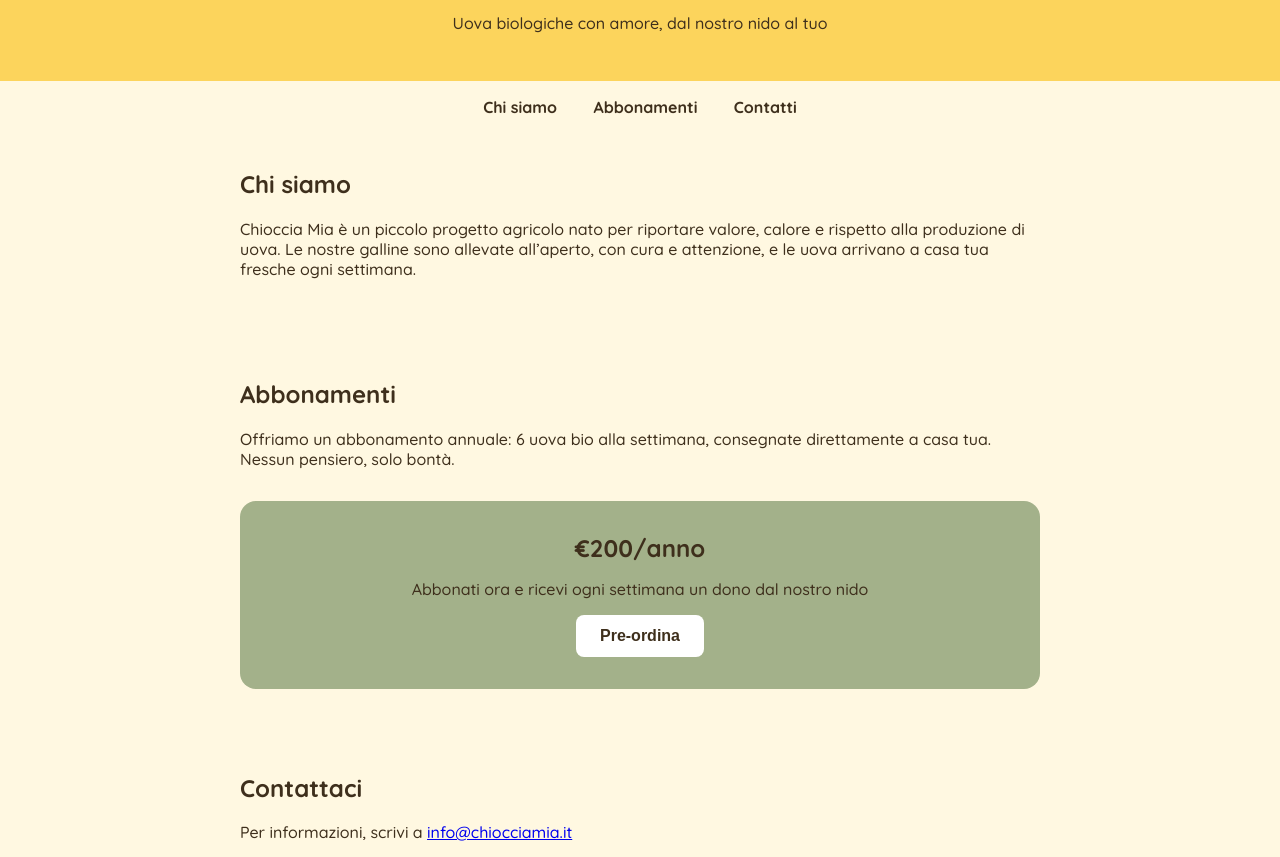
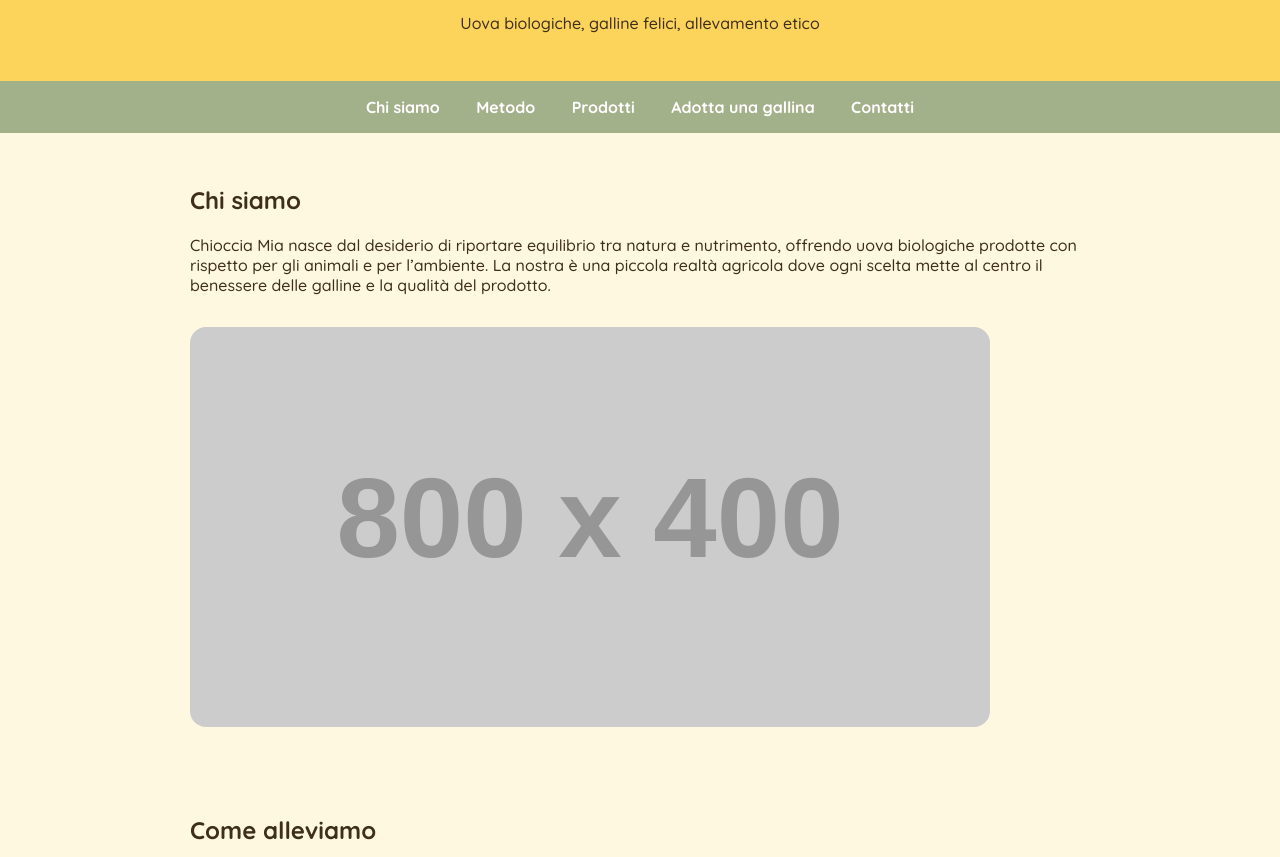
Before and after one commit to Cesti00/chioccia-mia, a plain HTML site: page index.html in a window 1280 px wide. Shown: the part 95-952 px from the top of the page. Drawn offline with Linux system fonts and the light colour scheme; placeholder pictures from the web are drawn by us.

Commit message:
Update index.html

```diff
--- a/index.html
+++ b/index.html
@@ -4,7 +4,7 @@
   <meta charset="UTF-8" />
   <meta name="viewport" content="width=device-width, initial-scale=1.0" />
   <title>Chioccia Mia!</title>
-  <link href="https://fonts.googleapis.com/css2?family=Quicksand:wght@500;700&display=swap" rel="stylesheet" />
+  <link href="https://fonts.googleapis.com/css2?family=Quicksand:wght@500;700&display=swap" rel="stylesheet">
   <style>
     body {
       font-family: 'Quicksand', sans-serif;
@@ -22,19 +22,25 @@
       margin: 0;
     }
     nav {
+      background-color: #a3b18a;
+      padding: 1rem;
       text-align: center;
-      margin-top: 1rem;
     }
     nav a {
       margin: 0 1rem;
       text-decoration: none;
-      color: #3e2f1c;
+      color: #fff;
       font-weight: bold;
     }
     section {
       padding: 2rem;
-      max-width: 800px;
+      max-width: 900px;
       margin: auto;
+    }
+    section img {
+      max-width: 100%;
+      border-radius: 1rem;
+      margin-top: 1rem;
     }
     .cta {
       background-color: #a3b18a;
@@ -42,19 +48,7 @@
       text-align: center;
       border-radius: 1rem;
       margin-top: 2rem;
-    }
-    .cta h2 {
-      margin: 0 0 1rem;
-    }
-    .cta button {
-      background-color: #fff;
-      border: none;
-      padding: 0.75rem 1.5rem;
-      font-size: 1rem;
-      border-radius: 0.5rem;
-      cursor: pointer;
-      color: #3e2f1c;
-      font-weight: bold;
+      color: #fff;
     }
     footer {
       background-color: #fcd45c;
@@ -67,34 +61,65 @@
 <body>
   <header>
     <h1>Chioccia Mia!</h1>
-    <p>Uova biologiche con amore, dal nostro nido al tuo</p>
+    <p>Uova biologiche, galline felici, allevamento etico</p>
   </header>
   <nav>
     <a href="#chi-siamo">Chi siamo</a>
-    <a href="#abbonamenti">Abbonamenti</a>
+    <a href="#metodo">Metodo</a>
+    <a href="#prodotti">Prodotti</a>
+    <a href="#abbonamento">Adotta una gallina</a>
     <a href="#contatti">Contatti</a>
   </nav>
+
   <section id="chi-siamo">
     <h2>Chi siamo</h2>
     <p>
-      Chioccia Mia è un piccolo progetto agricolo nato per riportare valore, calore e rispetto alla produzione di uova. Le nostre galline sono allevate all’aperto, con cura e attenzione, e le uova arrivano a casa tua fresche ogni settimana.
+      Chioccia Mia nasce dal desiderio di riportare equilibrio tra natura e nutrimento, offrendo uova biologiche prodotte con rispetto per gli animali e per l’ambiente. La nostra è una piccola realtà agricola dove ogni scelta mette al centro il benessere delle galline e la qualità del prodotto.
     </p>
+    <img src="https://via.placeholder.com/800x400?text=Galline+felici" alt="Galline nel prato">
   </section>
-  <section id="abbonamenti">
-    <h2>Abbonamenti</h2>
+
+  <section id="metodo">
+    <h2>Come alleviamo</h2>
     <p>
-      Offriamo un abbonamento annuale: 6 uova bio alla settimana, consegnate direttamente a casa tua. Nessun pensiero, solo bontà.
+      Le nostre galline razzolano libere in spazi ampi, si nutrono in modo naturale e vivono seguendo i ritmi della natura. Nessun compromesso: niente gabbie, niente forzature, solo un ambiente sereno per un prodotto sano.
+    </p>
+    <img src="https://via.placeholder.com/800x400?text=Allevamento+all%27aperto" alt="Allevamento all'aperto">
+  </section>
+
+  <section id="prodotti">
+    <h2>I nostri prodotti</h2>
+    <h3>🥚 Uova biologiche</h3>
+    <p>Vendita diretta a privati, negozi, bar e ristoranti. Contattaci per ricevere il listino o fare un ordine personalizzato.</p>
+
+    <h3>🐔 Galli e galline ornamentali</h3>
+    <p>Alleviamo razze ornamentali rare e selezionate. Ideali per chi ama la biodiversità o cerca esemplari unici.</p>
+
+    <h3>🥚 Uova fecondate</h3>
+    <p>Uova fecondate di razze ornamentali disponibili su richiesta, con spedizione sicura e assistenza nella schiusa.</p>
+    <img src="https://via.placeholder.com/800x400?text=Prodotti+Chioccia+Mia" alt="Uova e galline ornamentali">
+  </section>
+
+  <section id="abbonamento">
+    <h2>Adotta una gallina</h2>
+    <p>
+      Con l’abbonamento annuale “Adotta una gallina” ricevi ogni settimana uova fresche, prodotte proprio dalla tua gallina. Un gesto simbolico e sostenibile per supportare l’allevamento etico.
     </p>
     <div class="cta">
-      <h2>€200/anno</h2>
-      <p>Abbonati ora e ricevi ogni settimana un dono dal nostro nido</p>
+      <h3>€200/anno</h3>
+      <p>6 uova a settimana direttamente a casa tua</p>
       <button>Pre-ordina</button>
     </div>
   </section>
+
   <section id="contatti">
-    <h2>Contattaci</h2>
-    <p>Per informazioni, scrivi a <a href="mailto:info@chiocciamia.it">info@chiocciamia.it</a></p>
+    <h2>Contatti</h2>
+    <p>Scrivici per ordini, domande o collaborazioni:</p>
+    <p>Email: <a href="mailto:info@chiocciamia.it">info@chiocciamia.it</a></p>
+    <p>Instagram: <a href="#">@chioccia_mia</a></p>
+    <img src="https://via.placeholder.com/800x300?text=Contattaci" alt="Contatti">
   </section>
+
   <footer>
     <p>&copy; 2025 Chioccia Mia. Tutti i diritti riservati.</p>
   </footer>
```
